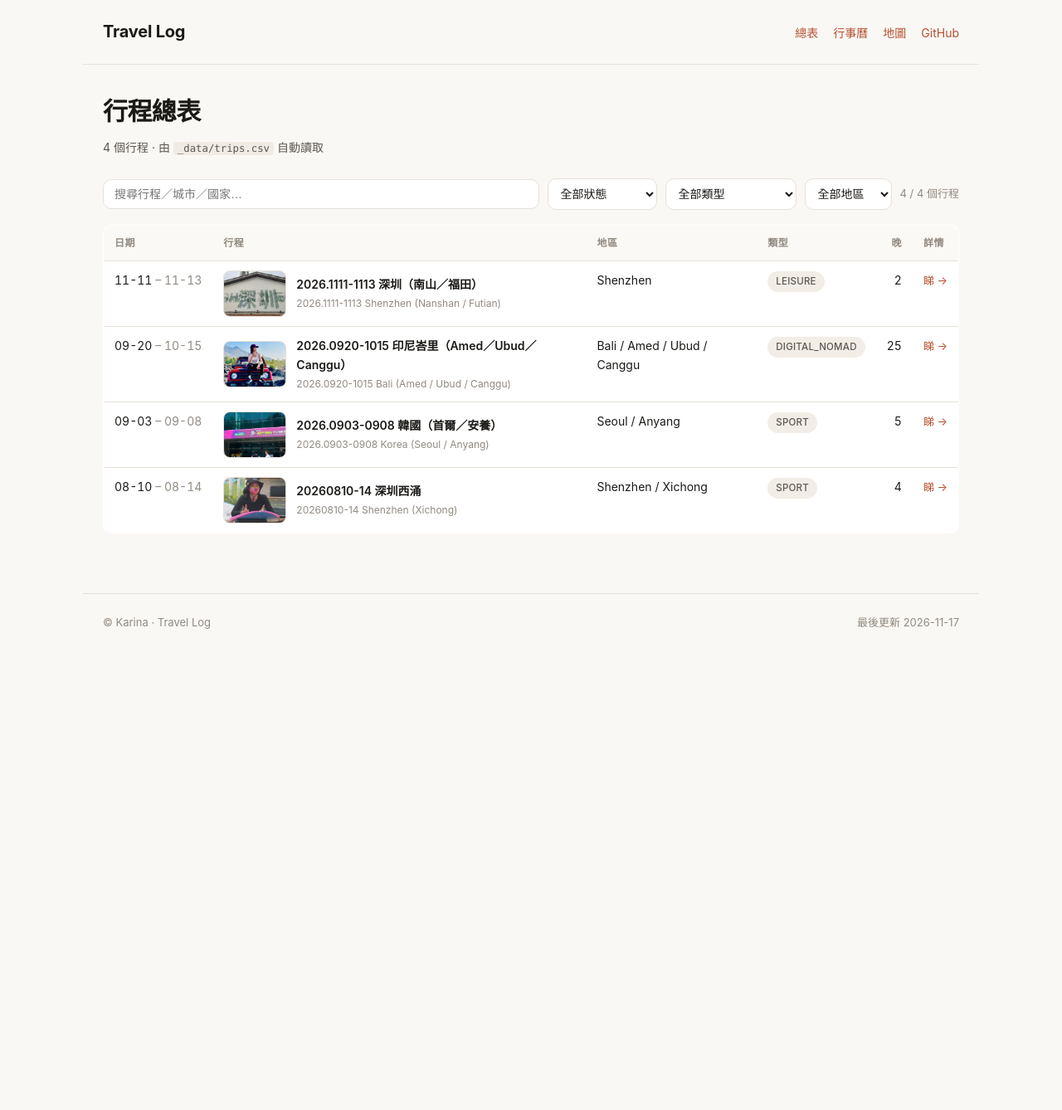
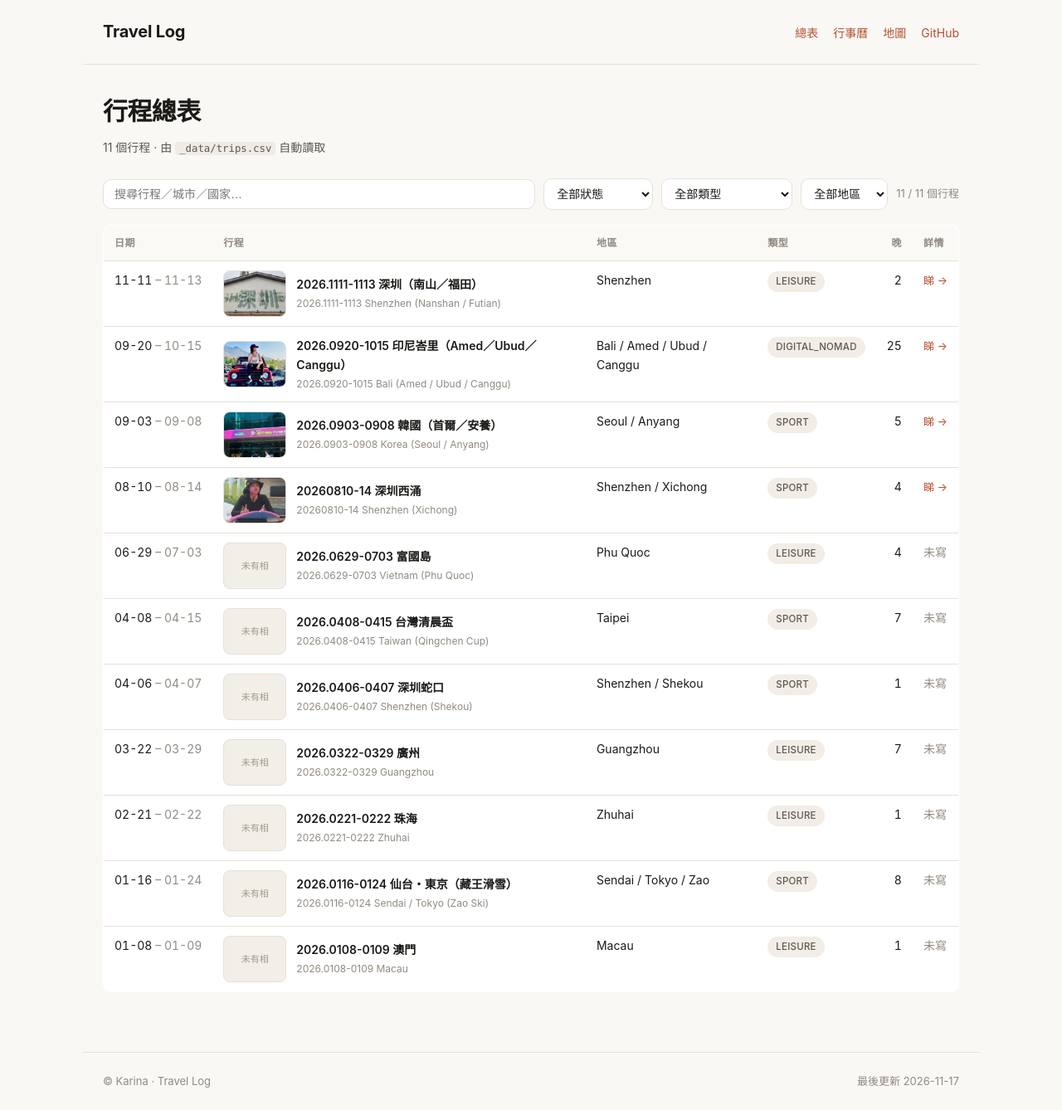
Before and after one commit to Karinatkl/travel-log, a Jekyll site: the page built from index.html, in a window 1280 px wide. Shown: the whole page at 83% size. Built offline with Jekyll 4.4.1, drawn with Linux system fonts in a browser that asks for light colours; before the commit the page ends 900 px from its top, so only the background shows below that.

Commit message:
feat(csv): 補 7 個 2026 舊行程（未寫詳情頁，總表暫不連結）

```diff
--- a/_data/trips.csv
+++ b/_data/trips.csv
@@ -3,3 +3,10 @@ trip_id,title_zh,title_en,trip_type,country,city,start_date,end_date,nights,stat
 2026-09-indonesia-bali,2026.0920-1015 印尼峇里（Amed／Ubud／Canggu）,2026.0920-1015 Bali (Amed / Ubud / Canggu),DIGITAL_NOMAD,Indonesia,Bali / Amed / Ubud / Canggu,2026-09-20,2026-10-15,25,COMPLETED,WITH:Fai（9/20–9/27）／之後自己一個,元朗→深圳灣 Uber → 機場 → HKG（吉隆坡轉機）→ DPS,10/15 07:15 DPS→新加坡（市區遊）→19:00-23:00 返港,Amed 潛店別墅（9/21–27）／Bisma Jaya（9/27–10/2）／Wave House（10/2–4）／Sekala（10/4–9）／Cove Kavana（10/9–14）／Harris Tuban（10/14–15）,,,20,1,https://youtu.be/lR3WJvrRDEg,trips/2026-09-indonesia-bali.md,2026-11-17
 2026-09-korea,2026.0903-0908 韓國（首爾／安養）,2026.0903-0908 Korea (Seoul / Anyang),SPORT,Korea,Seoul / Anyang,2026-09-03,2026-09-08,5,COMPLETED,WITH:Fai / Billy / Pinky / Leo・Gordon（一餐）,香港→仁川（9/3 落機）→ 慢車入首爾,9/8 AREX 出機場 → 返港,都市精品酒店（Urban Boutique Hotel，安養 497 興安大路）9/3–9/8，5 晚，同 Fai 同房,,4812.39,20,1,https://youtu.be/8wCTBVadM3g,trips/2026-09-korea.md,2026-11-17
 2026-08-shenzhen-xichong,20260810-14 深圳西涌,20260810-14 Shenzhen (Xichong),SPORT,China,Shenzhen / Xichong,2026-08-10,2026-08-14,4,COMPLETED,WITH:朋友（部分時段）／衝浪教練 1v1,炮台山→落馬洲過關→滴滴（1h40m）,滴滴出市區→地鐵返港,西涌民宿（4 晚）,,5874,20,1,https://youtube.com/shorts/cEfjUsNlH60,trips/2026-08-shenzhen-xichong.md,2026-11-17
+2026-01-macau,2026.0108-0109 澳門,2026.0108-0109 Macau,LEISURE,Macau,Macau,2026-01-08,2026-01-09,1,COMPLETED,WITH:Fai,,,,,,0,0,,,2026-11-17
+2026-01-japan-sendai-tokyo,2026.0116-0124 仙台・東京（藏王滑雪）,2026.0116-0124 Sendai / Tokyo (Zao Ski),SPORT,Japan,Sendai / Tokyo / Zao,2026-01-16,2026-01-24,8,COMPLETED,,,,,,,0,0,,,2026-11-17
+2026-02-zhuhai,2026.0221-0222 珠海,2026.0221-0222 Zhuhai,LEISURE,China,Zhuhai,2026-02-21,2026-02-22,1,COMPLETED,WITH:Kammy / Libby 等 4 人,,,,,,0,0,,,2026-11-17
+2026-03-guangzhou,2026.0322-0329 廣州,2026.0322-0329 Guangzhou,LEISURE,China,Guangzhou,2026-03-22,2026-03-29,7,COMPLETED,,,,,,,0,0,,,2026-11-17
+2026-04-shenzhen-shekou,2026.0406-0407 深圳蛇口,2026.0406-0407 Shenzhen (Shekou),SPORT,China,Shenzhen / Shekou,2026-04-06,2026-04-07,1,COMPLETED,WITH:Christy / Hayden 等 7 人,,,,,,0,0,,,2026-11-17
+2026-04-taiwan-qingchen-cup,2026.0408-0415 台灣清晨盃,2026.0408-0415 Taiwan (Qingchen Cup),SPORT,Taiwan,Taipei,2026-04-08,2026-04-15,7,COMPLETED,WITH:Fai / Chicken / TM 等 5 人,,,,,,0,0,,,2026-11-17
+2026-06-vietnam-phu-quoc,2026.0629-0703 富國島,2026.0629-0703 Vietnam (Phu Quoc),LEISURE,Vietnam,Phu Quoc,2026-06-29,2026-07-03,4,COMPLETED,WITH:Libby,,,,,,0,0,,,2026-11-17
--- a/assets/css/style.css
+++ b/assets/css/style.css
@@ -109,6 +109,9 @@ code {
 
 .trip-link { font-weight: 600; color: var(--ink); }
 .trip-link:hover { color: var(--accent); }
+.trip-link.is-off { color: var(--ink); cursor: default; }
+.trip-link.is-off:hover { color: var(--ink); }
+.cal-off { font-weight: 600; color: var(--ink); }
 .en { display: block; font-size: 12px; color: var(--dim); font-weight: 400; margin-top: 2px; }
 .dim { color: var(--dim); }
 .detail { font-size: 13px; white-space: nowrap; }
--- a/assets/js/calendar.js
+++ b/assets/js/calendar.js
@@ -26,6 +26,10 @@
   function link(t) {
     var p = String(t.path || "").replace(/^\/|\/$/g, "").replace(/\.md$/i, "");
     return BASE + "/" + p + "/";
+  }
+  function linked(t) {
+    return t.path ? '<a href="' + link(t) + '">' + esc(t.title) + "</a>"
+                  : '<span class="cal-off">' + esc(t.title) + "</span>";
   }
   function cover(t) { return BASE + "/photos/" + t.id + "/cover.jpg"; }
 
@@ -144,7 +148,7 @@
     if (monthTrips.length) {
       monthTrips.forEach(function (t) {
         side += '<div class="cal-tcard" style="--c:' + t.color + '">' +
-                '<a href="' + link(t) + '">' + esc(t.title) + "</a>" +
+                linked(t) +
                 '<div class="meta">' + (t.start.getMonth() + 1) + "." + pad(t.start.getDate()) +
                 " – " + (t.end.getMonth() + 1) + "." + pad(t.end.getDate()) +
                 (t.nights ? " · " + t.nights + " 晚" : "") + "</div>" +
--- a/index.html
+++ b/index.html
@@ -61,18 +61,27 @@ description: 所有行程一頁睇清 — 日期、地區、類型、狀態。
       <td>
         {%- assign cpath = '/photos/' | append: t.trip_id | append: '/cover.jpg' -%}
         {%- assign cov = site.static_files | where: "path", cpath | first -%}
+        {%- capture turl -%}{{ '/trips/' | append: t.trip_id | append: '/' | relative_url }}{%- endcapture -%}
         <div class="trip-cell">
-          {%- if cov -%}
-            <a class="thumb" href="{{ '/trips/' | append: t.trip_id | append: '/' | relative_url }}">
-              <img src="{{ cpath | relative_url }}" alt="{{ t.title_zh }}" loading="lazy">
-            </a>
+          {%- if t.detail_path -%}
+            {%- if cov -%}
+              <a class="thumb" href="{{ turl }}"><img src="{{ cpath | relative_url }}" alt="{{ t.title_zh }}" loading="lazy"></a>
+            {%- else -%}
+              <a class="thumb thumb-empty" href="{{ turl }}"><span>未有相</span></a>
+            {%- endif -%}
           {%- else -%}
-            <a class="thumb thumb-empty" href="{{ '/trips/' | append: t.trip_id | append: '/' | relative_url }}">
-              <span>未有相</span>
-            </a>
+            {%- if cov -%}
+              <span class="thumb"><img src="{{ cpath | relative_url }}" alt="{{ t.title_zh }}" loading="lazy"></span>
+            {%- else -%}
+              <span class="thumb thumb-empty"><span>未有相</span></span>
+            {%- endif -%}
           {%- endif -%}
           <div class="trip-txt">
-            <a class="trip-link" href="{{ '/trips/' | append: t.trip_id | append: '/' | relative_url }}">{{ t.title_zh }}</a>
+            {%- if t.detail_path -%}
+              <a class="trip-link" href="{{ turl }}">{{ t.title_zh }}</a>
+            {%- else -%}
+              <span class="trip-link is-off">{{ t.title_zh }}</span>
+            {%- endif -%}
             {% if t.title_en %}<span class="en">{{ t.title_en }}</span>{% endif %}
           </div>
         </div>
@@ -80,7 +89,7 @@ description: 所有行程一頁睇清 — 日期、地區、類型、狀態。
       <td>{{ t.city | default: t.country | default: "—" }}</td>
       <td><span class="tag">{{ t.trip_type | default: "—" }}</span></td>
       <td class="num">{{ t.nights | default: "—" }}</td>
-      <td><a class="detail" href="{{ '/trips/' | append: t.trip_id | append: '/' | relative_url }}">睇 →</a></td>
+      <td>{% if t.detail_path %}<a class="detail" href="{{ '/trips/' | append: t.trip_id | append: '/' | relative_url }}">睇 →</a>{% else %}<span class="dim">未寫</span>{% endif %}</td>
     </tr>
     {% endfor %}
   </tbody>
```
Also changed, not shown: README.md.
